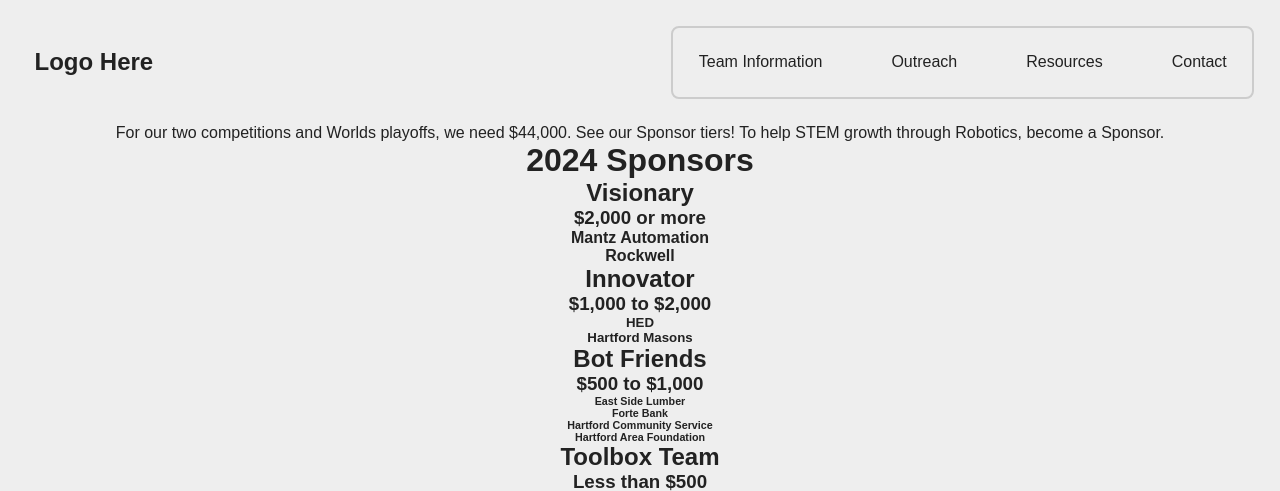
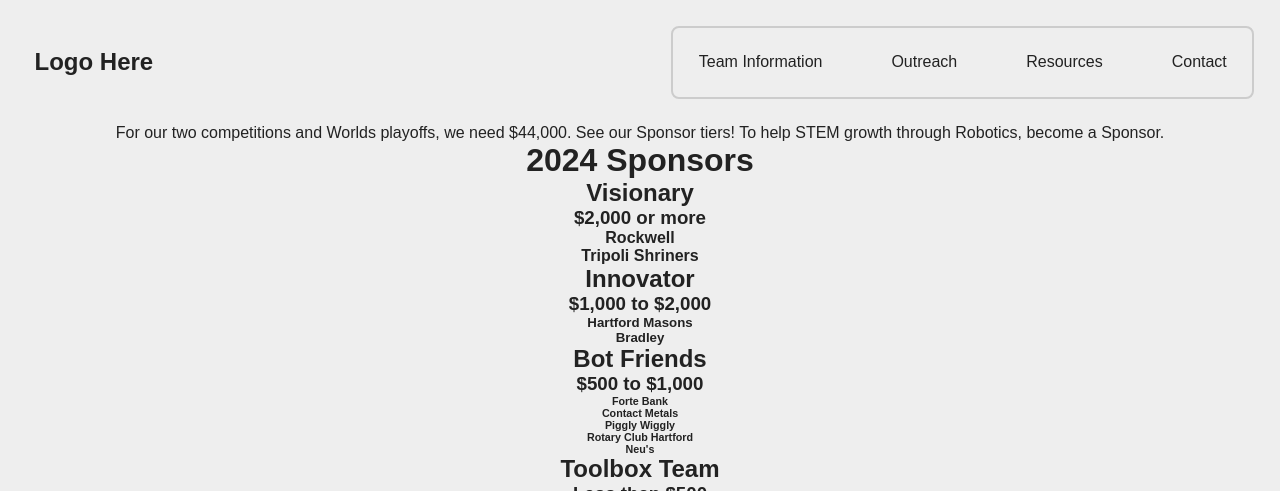
Before and after one commit to Team1091/team1091.github.io, a Jekyll site: the page built from sponsors.html, in a window 1280 px wide, cut to the strip 0-491 px from the top of the page. Built offline with Jekyll 4.4.1, drawn with Linux system fonts in a browser that asks for light colours; some of the changed text lies outside the part shown.

```diff
--- a/sponsors.html
+++ b/sponsors.html
@@ -5,23 +5,55 @@
 ---
 For our two competitions and Worlds playoffs, we need $44,000. See our Sponsor tiers! To help STEM growth through Robotics,  become a Sponsor.
 <h1> 2024 Sponsors</h1>
+
+
 <h2> Visionary</h2>
+
 <h3>$2,000 or more</h3>
- <h4>Mantz Automation</h4>
+
+
+
  <h4>Rockwell</h4>
+
+<h4>Tripoli Shriners</h4>
+
 <h2> Innovator</h2>
+
 <h3> $1,000 to $2,000</h3>
- <h5>HED</h5>
+
+
+
 <h5>Hartford Masons</h5>
+
+
+<h5>Bradley</h5>
+
 <h2>Bot Friends</h2>
+
 <h3> $500 to $1,000</h3>
-<h6>East Side Lumber</h6>
+
+
+
 <h6>Forte Bank</h6>
-<h6>Hartford Community Service</h6>
-<h6>Hartford Area Foundation</h6>
+
+
+<h6>Contact Metals</h6>
+
+
+<h6>Piggly Wiggly</h6>
+
+<h6>Rotary Club Hartford</h6>
+
+<h6>Neu's</h6>
+
 <h2> Toolbox Team</h2>
+
 <h3> Less than $500</h3>
-<h7>Douglas Carroll</h7>
+
+
+
+<h6>Thrivent Financial</h6>
+
 <div class="container-fluid px-0">
     <div class="row">
         <div class="col-12">
```
